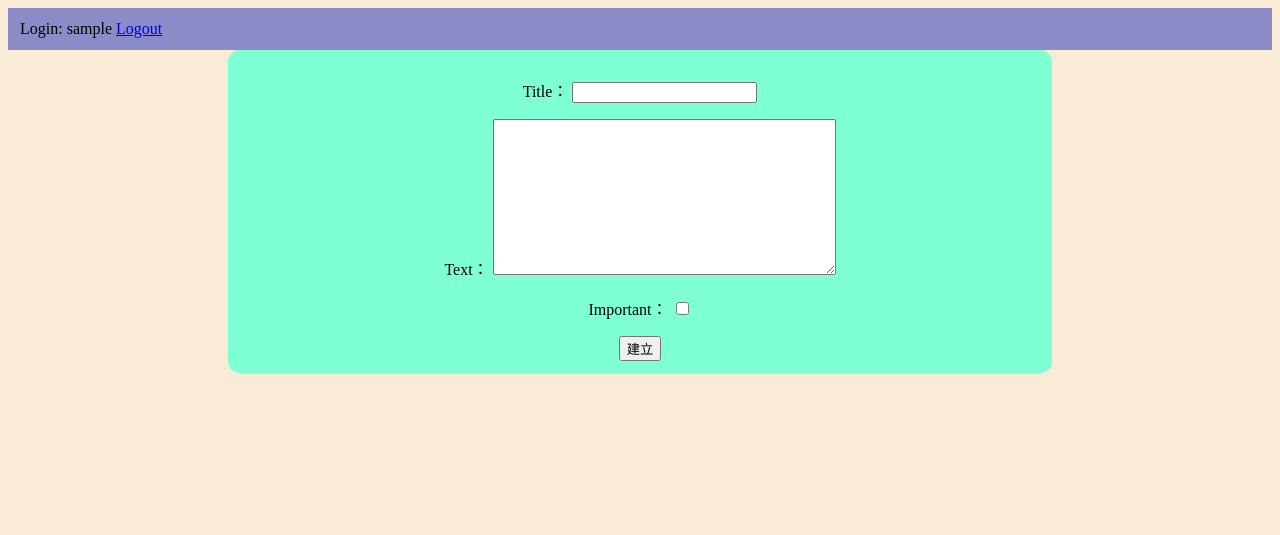
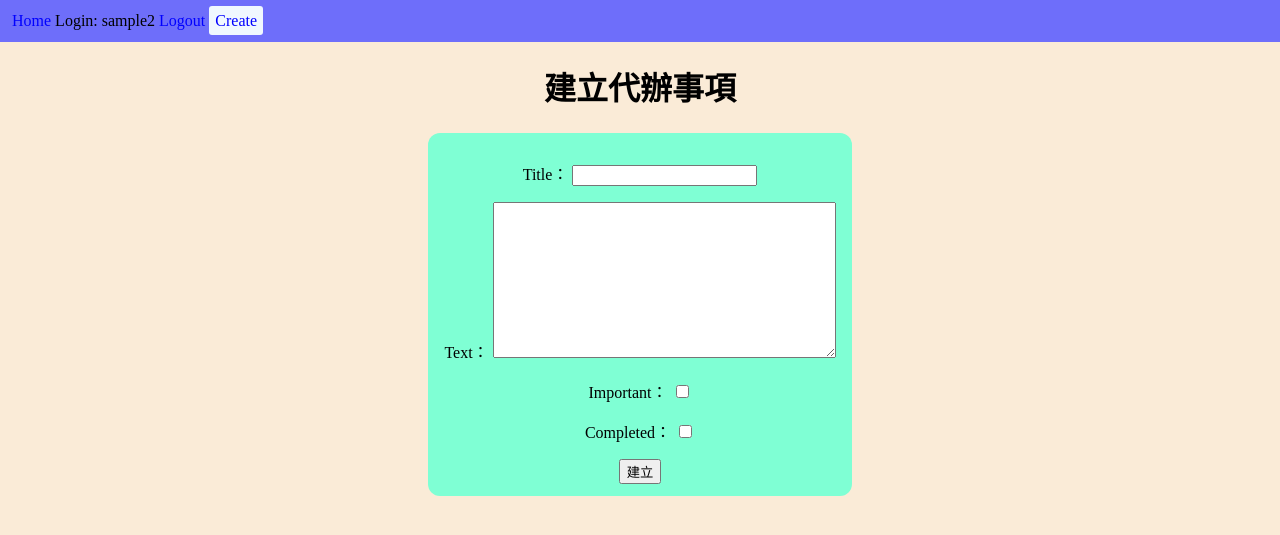
Before and after one commit to jerrytw0923/todolist-project, a Django app: page /create/ in a window 1280 px wide. Shown: the top 535 px of the page. Run offline with Django 5.2, Linux system fonts and the light colour scheme; the visitor is signed in with stand-in values (Sample User, id 1).

Commit message:
完成代辦事項更新跟刪除功能

```diff
--- a/django-command.txt
+++ b/django-command.txt
@@ -45,5 +45,5 @@ TEMPLATES = [
 - python manage.py createsuperuser
 
 12.新增資料表
-- python manage.py makemigrations (新增)
+- python manage.py makemigrations (新增或修改跟刪除)
 - python manage.py migrate (同步)
--- a/templates/base.html
+++ b/templates/base.html
@@ -9,13 +9,16 @@
     </title>
     <style>
         body{
+            margin: 0;
+            padding: 0;
             text-align: center;
             background-color: antiquewhite;
         }
 
         form{
-            width: 800px;
-            margin: 0 auto;
+
+            width: 400px;
+            margin: 24px auto;
             background-color: aquamarine;
             padding: 12px;
             border-radius: 12px;
@@ -30,9 +33,43 @@
         }
 
         #nav-bar{
-            background-color: rgb(139, 139, 199);
+            background-color: rgb(110, 110, 250);
             padding: 12px;
             text-align: left;
+        }
+
+        a {
+        color: blue;
+        text-decoration: none;
+        }
+
+        a:hover {
+        color: red;
+        }
+
+        a:visited {
+        color: purple;
+        }
+
+        a:active {
+        color: rgb(255, 255, 255);
+        }
+
+        a:focus {
+        outline: 2px dashed gray;
+        }
+
+        .button{
+            background-color: aliceblue;
+            padding: 6px;
+            border-radius: 3px;
+        }
+
+        .title{
+            background-color: white;
+            width: 300px;
+            padding: 12px;
+            border-radius: 6px;
         }
 
     </style>
@@ -42,9 +79,11 @@
 </head>
 <body>
     <div id="nav-bar">
+        <a href="{% url 'todolist' %}">Home</a>
         {%  if user.is_authenticated %}
-            Login: {{ user.username }}
+            Login: {{ user.username }}2
             <a href="{% url 'logout' %}">Logout</a>
+            <a  class="button" href="{% url 'createtodo' %}">Create</a>
         {% else %}
         <a href="{% url 'login' %}">Login</a>
         <a href="{% url 'register' %}">Register</a>
--- a/todo/forms.py
+++ b/todo/forms.py
@@ -6,4 +6,4 @@ class TodoForm(ModelForm):
     class Meta:
         model = Todo
         # fields = "__all"
-        fields = ["title", "text", "important"]
+        fields = ["title", "text", "important", "completed"]
--- a/todo/models.py
+++ b/todo/models.py
@@ -10,6 +10,7 @@ class Todo(models.Model):
     date_completed = models.DateTimeField(null=True, blank=True)  # null=True 為空物件
     important = models.BooleanField(default=False)
     user = models.ForeignKey(User, on_delete=models.CASCADE)
+    completed = models.BooleanField(default=False)
 
     def __str__(self):
         return f"{self.id} - {self.title} - {self.created}"
--- a/todo/templates/todo/createtodo.html
+++ b/todo/templates/todo/createtodo.html
@@ -3,6 +3,7 @@
 建立代辦事項
 {% endblock %}
 {% block content %}
+<h1>建立代辦事項</h1>
     <form action="" method="POST">
         {% csrf_token %}
         {{form.as_p}}
--- a/todo/urls.py
+++ b/todo/urls.py
@@ -1,8 +1,9 @@
 from django.urls import path
-from .views import todolist, viewtodo, createtodo
+from .views import todolist, viewtodo, createtodo, deletetodo
 
 urlpatterns = [
     path("", todolist, name="todolist"),
     path("view/<int:id>/", viewtodo, name="viewtodo"),
     path("create/", createtodo, name="createtodo"),
+    path("delete/<int:id>/", deletetodo, name="deletetodo"),
 ]
--- a/todo/views.py
+++ b/todo/views.py
@@ -1,6 +1,7 @@
-from django.shortcuts import render
+from django.shortcuts import render, redirect
 from .models import Todo
 from .forms import TodoForm
+from datetime import datetime
 
 
 # Create your views here.
@@ -8,21 +9,45 @@ def todolist(request):
     user = request.user
     todos = None
     if user.is_authenticated:
-        todos = Todo.objects.filter(user=request.user)
+        todos = Todo.objects.filter(user=request.user).order_by("-created")
 
     print(todos)
     result = {"todos": todos, "user": user}
     return render(request, "todo/todolist.html", result)
 
 
+def deletetodo(request, id):
+    todo = Todo.objects.get(id=id)
+    todo.delete()
+    return redirect("todolist")
+
+
 def viewtodo(request, id):
     todo = None
+    form = None
+    message = ""
     try:
         todo = Todo.objects.get(id=id)
+
+        if request.method == "GET":
+            form = TodoForm(instance=todo)
+        else:
+            form = TodoForm(request.POST, instance=todo)
+            todo = form.save(commit=False)
+            if todo.completed:
+                todo.date_completed = datetime.now().strftime("%Y-%m-%d %H:%M:%S")
+            else:
+                todo.date_completed = None
+
+            todo.save()
+            message = "修改成功!"
+
     except Exception as e:
         print(e)
 
-    return render(request, "todo/viewtodo.html", {"todo": todo})
+    return render(
+        request, "todo/viewtodo.html", {"todo": todo, "form": form, "message": message}
+    )
 
 
 def createtodo(request):
@@ -31,6 +56,9 @@ def createtodo(request):
         todo = form.save(commit=False)
         todo.user = request.user
         todo.save()
+
+        return redirect("todolist")
+
     else:
         form = TodoForm()
 
```
Also changed, not shown: todo/templates/todo/todolist.html (+16 -5 lines), todo/templates/todo/viewtodo.html (+8 -1 lines), todo/migrations/0004_todo_completed.py (added).
